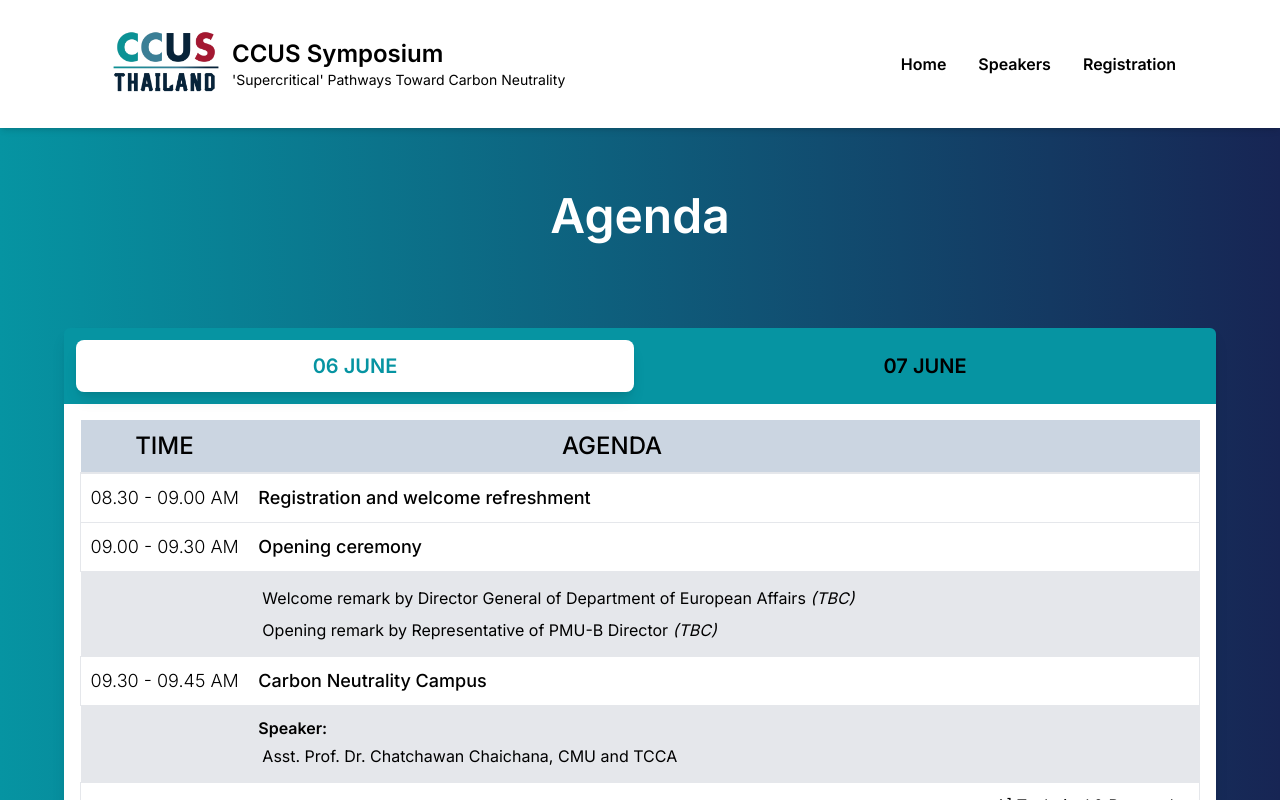
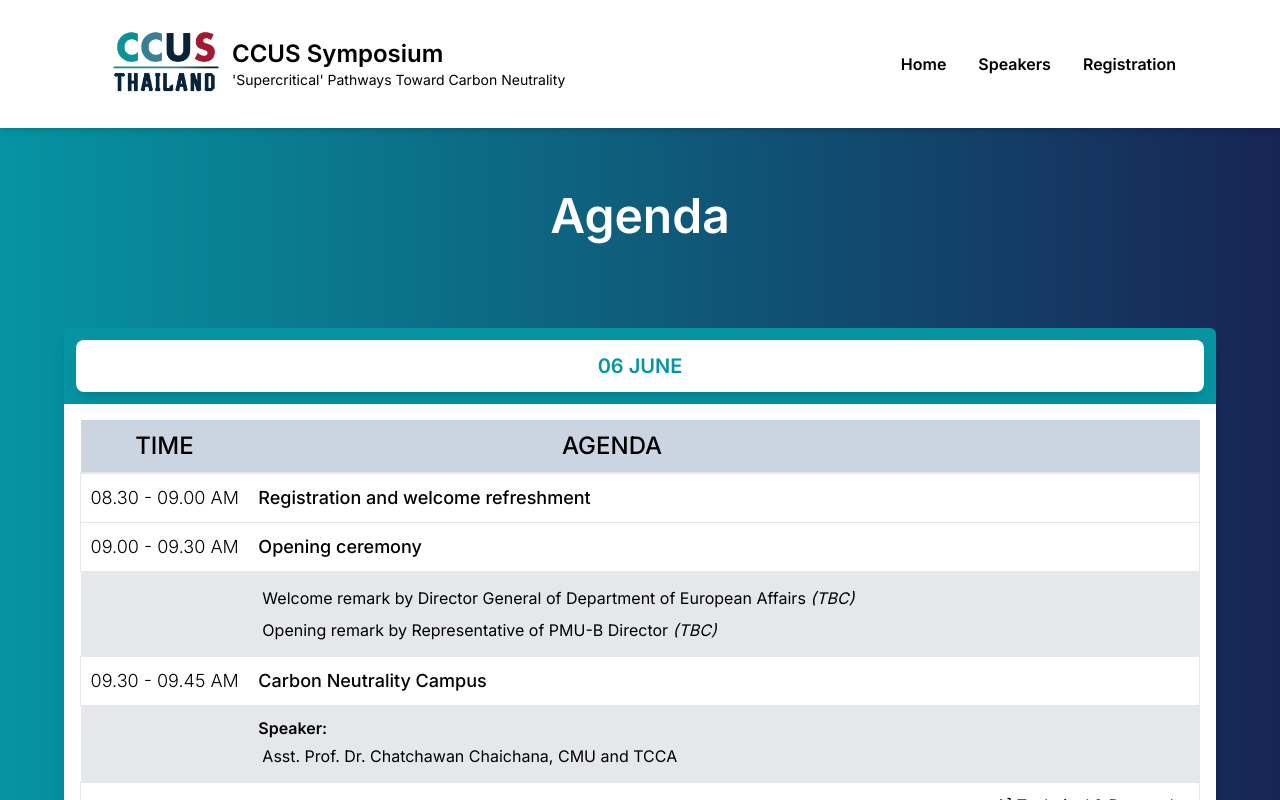
Before and after one commit to thunyoubun/ccs-registration, a Next.js app: page /agenda in a window 1280 px wide. Shown: the top 800 px of the page. Built offline with nearby package versions, Linux system fonts and the light colour scheme.

Commit message:
นำตารางและการสมัคร วันที่ 7 ออก

```diff
--- a/src/app/Components/RegistrationForm.tsx
+++ b/src/app/Components/RegistrationForm.tsx
@@ -3,71 +3,71 @@ import { useForm } from "react-hook-form";
 import { z } from "zod";
 
 export interface IAPIRegister {
-    id: number,
-    firstname: string,
-    lastname: string,
-    affiliation: string,
-    email: string,
-    roles_duties: string,
-    june06_morning: boolean,
-    june06_afternoon: boolean,
-    june07_morning: boolean,
-    june07_afternoon: boolean,
-    Create_at : string
+  id: number;
+  firstname: string;
+  lastname: string;
+  affiliation: string;
+  email: string;
+  roles_duties: string;
+  june06_morning: boolean;
+  june06_afternoon: boolean;
+  june07_morning: boolean;
+  june07_afternoon: boolean;
+  Create_at: string;
 }
 
 export interface IRegistrationForm {
-    firstname: string,
-    lastname: string,
-    affiliation: string,
-    email: string,
-    roles: string,
+  firstname: string;
+  lastname: string;
+  affiliation: string;
+  email: string;
+  roles: string;
   june06: {
-        morning: boolean,
-        afternoon: boolean
-    },
+    morning: boolean;
+    afternoon: boolean;
+  };
   june07: {
-        morning: boolean,
-        afternoon: boolean
-    }
+    morning: boolean;
+    afternoon: boolean;
+  };
 }
 
 const validationRegistration = z.object({
-    firstname: z.string().min(1, { message: 'Firstname is required.' }),
-    lastname: z.string().min(1, { message: 'Surename is required.' }),
-    affiliation: z.string().min(1, { message: 'Affiliation is required.' }),
-    email: z.string().min(1, { message: 'Email is required.' }).email(),
-    roles: z.string().min(1, { message: "Roles is required."}),
+  firstname: z.string().min(1, { message: "Firstname is required." }),
+  lastname: z.string().min(1, { message: "Surename is required." }),
+  affiliation: z.string().min(1, { message: "Affiliation is required." }),
+  email: z.string().min(1, { message: "Email is required." }).email(),
+  roles: z.string().min(1, { message: "Roles is required." }),
   june06: z.object({
     morning: z.boolean(),
-        afternoon: z.boolean()
+    afternoon: z.boolean(),
   }),
   june07: z.object({
     morning: z.boolean(),
-        afternoon: z.boolean()
-    })
-})
+    afternoon: z.boolean(),
+  }),
+});
 
 function RegistrationForm() {
   const form = useForm<IRegistrationForm>({
     resolver: zodResolver(validationRegistration),
     defaultValues: {
-            firstname: '',
-            lastname: '',
-            affiliation: '',
-            email: '',
-            roles: '',
+      firstname: "",
+      lastname: "",
+      affiliation: "",
+      email: "",
+      roles: "",
       june06: {
         morning: true,
-                afternoon: true
+        afternoon: true,
       },
       june07: {
-                morning: true,
-                afternoon: true
-            }
-        }
-    })
-    return form
+        morning: false,
+        afternoon: false,
+      },
+    },
+  });
+  return form;
 }
 
-export default RegistrationForm
+export default RegistrationForm;
--- a/src/app/Components/RegistrationInput.tsx
+++ b/src/app/Components/RegistrationInput.tsx
@@ -145,7 +145,7 @@ function RegistrationInput({ expired }: { expired: number }) {
               </label>
             </div>
           </div>
-          <div className="flex gap-5 mx-2 md:mx-4 lg:justify-center lg:mx-0">
+          {/* <div className="flex gap-5 mx-2 md:mx-4 lg:justify-center lg:mx-0">
             <div className="col-span-2">
               <label htmlFor="" className="font-medium">
                 7 June 2024:
@@ -177,7 +177,7 @@ function RegistrationInput({ expired }: { expired: number }) {
                 Afternoon
               </label>
             </div>
-          </div>
+          </div> */}
         </div>
         <button
           type="submit"
--- a/src/app/Components/TableProgramme.tsx
+++ b/src/app/Components/TableProgramme.tsx
@@ -38,9 +38,9 @@ function RowData({ date }: { date: IProgrammeData[] }) {
       schedule.speakers.length > 0 ||
       schedule.panelists.length > 0 ||
       schedule.facilitators.length ? (
-        <tr className="bg-gray-200" key={schedule.time} id={schedule.time} >
+        <tr className="bg-gray-200" key={schedule.time} id={schedule.time}>
           <td></td>
-          <td colSpan={2} className="gap-2" >
+          <td colSpan={2} className="gap-2">
             {schedule.speakers.length > 0 ? (
               <div>
                 <h2 className="font-semibold">Speaker:</h2>
@@ -127,7 +127,7 @@ function TableProgramme() {
 
   return (
     <div className=" grid-cols-1  shadow-lg md:m-16 m-4">
-      <div className="rounded-t-md bg-teal-500 p-3 grid gap-3 grid-cols-6 ">
+      <div className="rounded-t-md bg-teal-500 p-3 grid gap-3 ">
         <button
           className={`${
             !selectSecond
@@ -142,7 +142,7 @@ function TableProgramme() {
         >
           <h1 className="text-xl font-semibold">06 JUNE</h1>
         </button>
-        <button
+        {/* <button
           className={`${
             selectSecond
               ? "bg-white text-teal-500 rounded shadow-lg"
@@ -155,7 +155,7 @@ function TableProgramme() {
           }}
         >
           <h1 className="text-xl font-semibold">07 JUNE</h1>
-        </button>
+        </button> */}
       </div>
       <div className="flex bg-white w-full  overflow-auto rounded-b-md">
         <table className=" table-fixed w-full m-4">
--- a/src/app/Screens/Schedule.tsx
+++ b/src/app/Screens/Schedule.tsx
@@ -46,13 +46,14 @@ export default function Schedule() {
                 handleTab();
                 setSelectData(ScheduleData.programmeSchedule06);
               }}
+              disabled
               className={` ${
                 activeTab ? "bg-white text-teal-500 shadow-lg" : "text-black"
-              }  rounded-lg h-16 w-1/2 flex justify-center items-center text-center `}
+              }  rounded-lg h-16 w-full flex justify-center items-center text-center `}
             >
               <h1 className="  text-xl font-semibold">6 June</h1>
             </button>
-            <button
+            {/* <button
               onClick={() => {
                 handleTab();
                 setSelectData(ScheduleData.programmeSchedule07);
@@ -62,7 +63,7 @@ export default function Schedule() {
               }  rounded-lg h-16 w-1/2 flex justify-center items-center text-center`}
             >
               <h1 className="  text-xl font-semibold">7 June</h1>
-            </button>
+            </button> */}
           </div>
         </div>
         <div className=" gap-4 bg-white shadow-lg  h-fit rounded-b-lg p-4 flex flex-col items-center  ">
```
Lines whose indentation alone changed are shown as unchanged.
